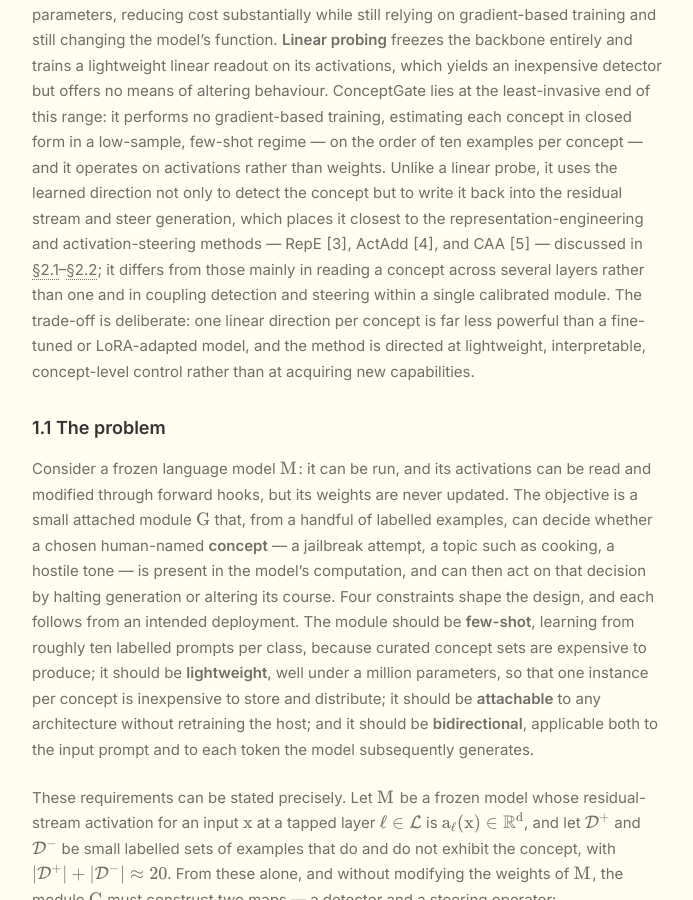
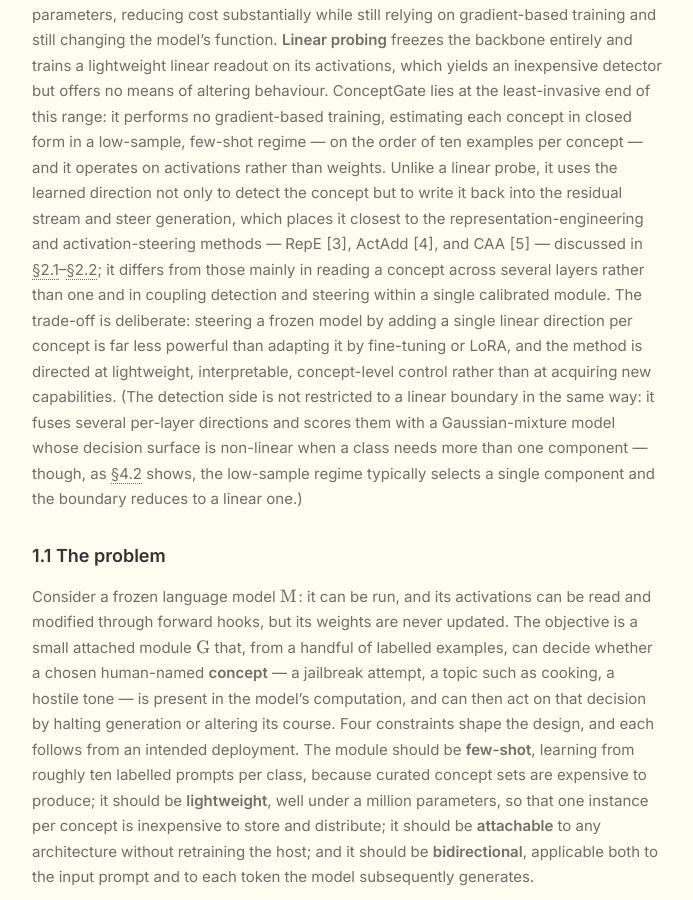
Before and after one commit to NISH1001/NISH1001.github.io, a Jekyll site: the page built from _posts/research/2026-08-29-conceptgate.markdown, in a window 1280 px wide and 900 px high, scrolled down 3500 px. Shown: the whole window, without its empty margins (293-986 px from the left). Built offline with Jekyll 4.4.1, drawn with Linux system fonts in a browser that asks for light colours.

Commit message:
Intro: scope 'linear direction' to steering; note the GMM detector can be non-linear

```diff
--- a/_posts/research/2026-08-29-conceptgate.markdown
+++ b/_posts/research/2026-08-29-conceptgate.markdown
@@ -168,10 +168,15 @@ and CAA
 <span class="cite" data-ref="Panickssery, N., et al. (2023). Steering Llama 2 via Contrastive Activation Addition. arXiv:2312.06681."><a href="#ref-caa">[5]</a></span>
 — discussed in <a class="sref" href="#21-probes-and-representation-engineering">§2.1</a>–<a class="sref" href="#22-activation-steering-and-circuit-breakers">§2.2</a>;
 it differs from those mainly in reading a concept across several layers rather than one and in coupling
-detection and steering within a single calibrated module. The trade-off is deliberate: one linear
-direction per concept is far less powerful than a fine-tuned or LoRA-adapted model, and the method is
-directed at lightweight, interpretable, concept-level control rather than at acquiring new
-capabilities.
+detection and steering within a single calibrated module. The trade-off is deliberate: steering a
+frozen model by adding a single linear direction per concept is far less powerful than adapting it by
+fine-tuning or LoRA, and the method is directed at lightweight, interpretable, concept-level control
+rather than at acquiring new capabilities. (The detection side is not restricted to a linear boundary
+in the same way: it fuses several per-layer directions and scores them with a Gaussian-mixture model
+whose decision surface is non-linear when a class needs more than one component — though, as
+<a class="sref" href="#42-mixture-densities-a-constructed-hard-case-and-a-few-shot-collapse">§4.2</a>
+shows, the low-sample regime typically selects a single component and the boundary reduces to a linear
+one.)
 
 ### 1.1 The problem
 
```
